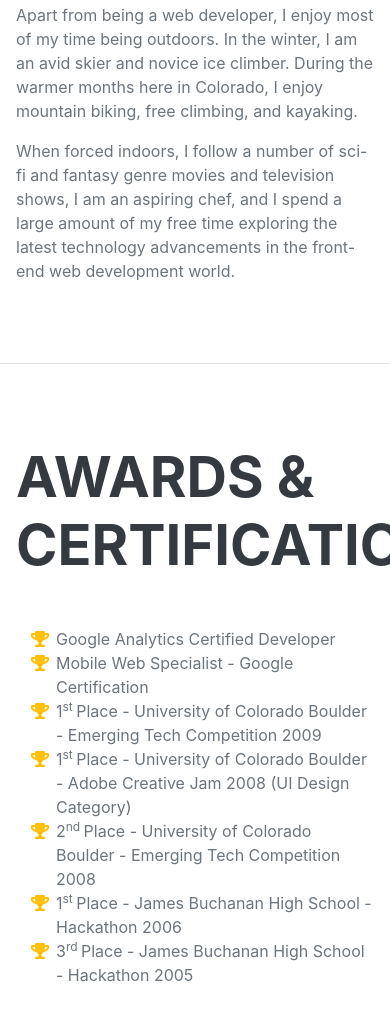
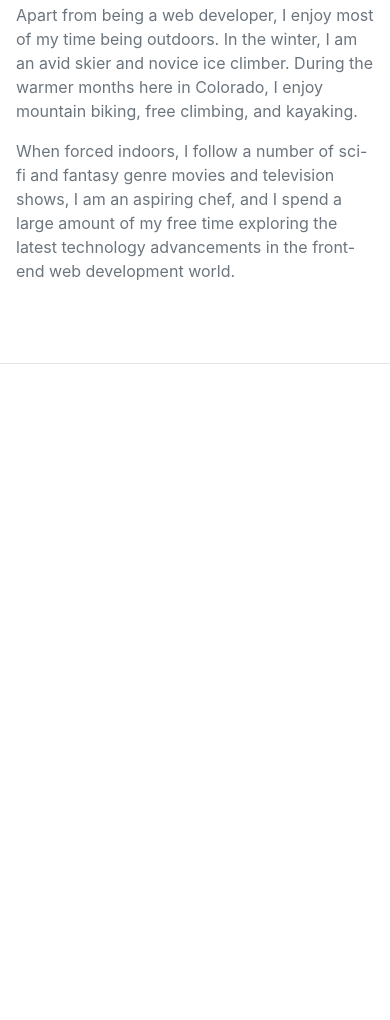
Before and after one commit to BenDeBrasi/BenDeBrasi.github.io, a plain HTML site: page index.html in a window 390 px wide. Shown: the part 4313-5333 px from the top of the page. After the commit the page ends 4677 px from the top, so only its background shows below. Drawn offline with nearby package versions, Linux system fonts and the light colour scheme; a web font is replaced by a local one.

Commit message:
testing edit again

```diff
--- a/index.html
+++ b/index.html
@@ -156,34 +156,6 @@
             </section>
             <hr class="m-0" />
             <!-- Awards-->
-            <section class="resume-section" id="awards">
-                <div class="resume-section-content">
-                    <h2 class="mb-5">Awards & Certifications</h2>
-                    <ul class="fa-ul mb-0">
-                        <li>
-                            <span class="fa-li"><i class="fas fa-trophy text-warning"></i></span>Google Analytics Certified Developer
-                        </li>
-                        <li>
-                            <span class="fa-li"><i class="fas fa-trophy text-warning"></i></span>Mobile Web Specialist - Google Certification
-                        </li>
-                        <li>
-                            <span class="fa-li"><i class="fas fa-trophy text-warning"></i></span>1<sup>st </sup>Place - University of Colorado Boulder - Emerging Tech Competition 2009
-                        </li>
-                        <li>
-                            <span class="fa-li"><i class="fas fa-trophy text-warning"></i></span>1<sup>st </sup>Place - University of Colorado Boulder - Adobe Creative Jam 2008 (UI Design Category)
-                        </li>
-                        <li>
-                            <span class="fa-li"><i class="fas fa-trophy text-warning"></i></span>2<sup>nd </sup>Place - University of Colorado Boulder - Emerging Tech Competition 2008
-                        </li>
-                        <li>
-                            <span class="fa-li"><i class="fas fa-trophy text-warning"></i></span>1<sup>st </sup>Place - James Buchanan High School - Hackathon 2006
-                        </li>
-                        <li>
-                            <span class="fa-li"><i class="fas fa-trophy text-warning"></i></span>3<sup>rd </sup>Place - James Buchanan High School - Hackathon 2005
-                        </li>
-                    </ul>
-                </div>
-            </section>
         </div>
         <!-- Bootstrap core JS-->
         <script src="https://cdnjs.cloudflare.com/ajax/libs/jquery/3.5.1/jquery.min.js"></script>
```
